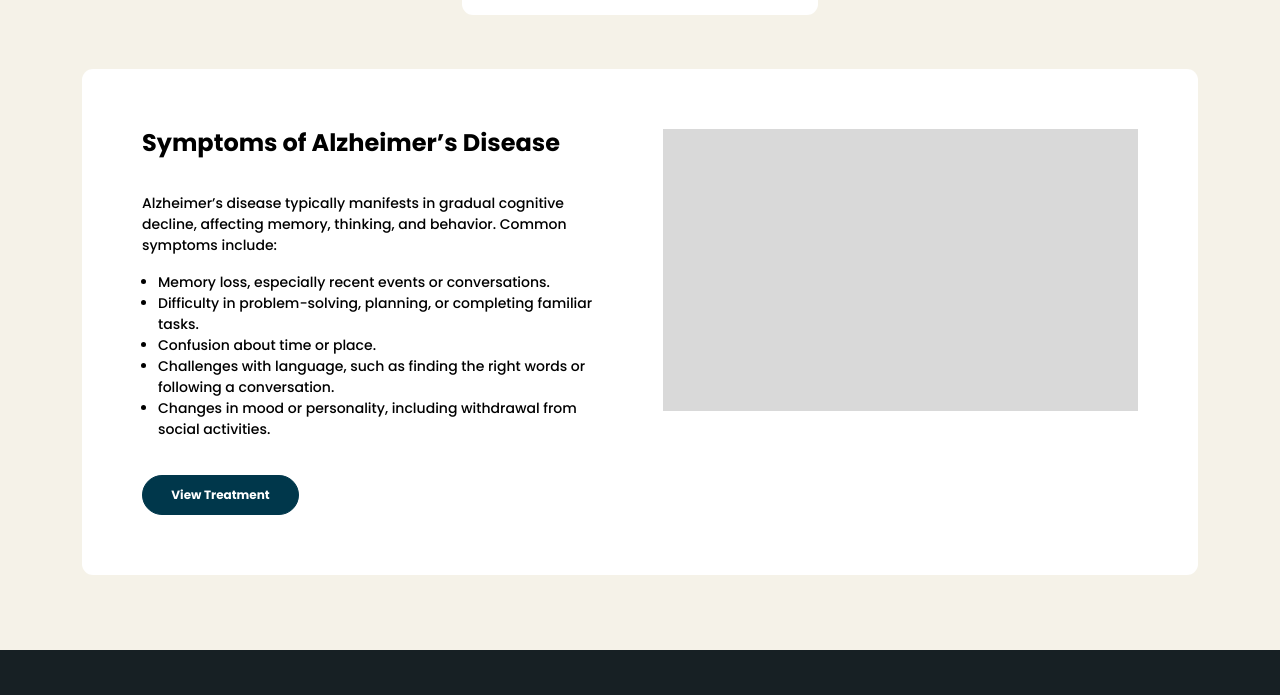
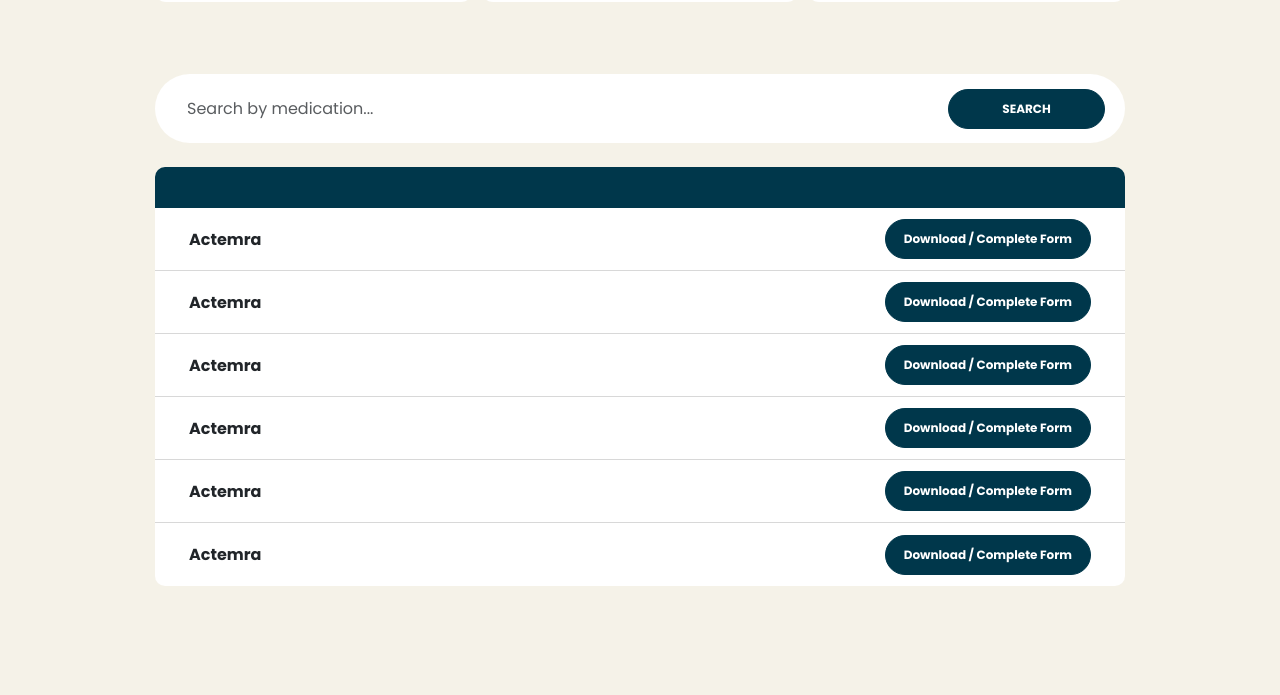
Before and after one commit to soyebamd/real-infusions, a website: page html/referrals.html in a window 1280 px wide. Shown: the part 736-1431 px from the top of the page. Drawn offline with nearby package versions, Linux system fonts and the light colour scheme.

Commit message:
height: 15.6rem;

```diff
--- a/html/referrals.html
+++ b/html/referrals.html
@@ -77,7 +77,7 @@
         </div>
       </nav>
     </header>
-
+    <main class="bg-beige">
       <section
         class="single-post text-white d-flex align-items-center justify-content-center bg-beige py-75"
         data-parallax="scroll"
@@ -89,23 +89,27 @@
         </div>
       </section>
 
-    <section class="maison-posts bg-beige text-primary d-table w-100 pb-5">
-      <div class="container">
+      <section
+        class="maison-posts maison-posts--referral bg-beige text-primary d-table w-100 pb-5"
+      >
+        <div class="container container-small">
           <div class="row">
             <div class="col-md-4">
-            <article class="mainson-post d-flex gap-5 p-29">
+              <article class="mainson-post d-flex gap-5 p-29 h-100">
                 <div class="maison-post__text text-dark">
                   <h3 class="mb-4 text-primary">Online Submission</h3>
                   <div class="maison-post__content mt-4 text-dark-v2">
-                  <ol class="ps-3">
+                    <ol class="ps-3 pb-0 mb-0">
                       <li>
-                      Fill Out the Form: Complete the referral form through our
-                      DocuSign Portal.
+                        Fill Out the Form: Complete the referral form through
+                        our DocuSign Portal.
                       </li>
                       <li>
                         Authorize Provider's Signature:
                         <ul class="list-lower-alpha">
-                        <li>Sign the form yourself while completing it, or</li>
+                          <li>
+                            Sign the form yourself while completing it, or
+                          </li>
                           <li>
                             Choose "Finish Later" and enter the provider's email
                             to sign and finalize the order remotely.
@@ -127,11 +131,11 @@
             </div>
 
             <div class="col-md-4">
-            <article class="mainson-post d-flex gap-5 p-29">
+              <article class="mainson-post d-flex gap-5 p-29 h-100">
                 <div class="maison-post__text text-dark">
                   <h3 class="mb-4 text-primary">Email Submission</h3>
                   <div class="maison-post__content mt-4 text-dark-v2">
-                  <ol class="ps-3">
+                    <ol class="ps-3 pb-0 mb-0">
                       <li>
                         Complete the Form: Fill out the referral form using our
                         DocuSign portal.
@@ -142,14 +146,14 @@
                           </li>
                           <li>
                             Alternatively, print the order form directly from
-                          DocuSign and fill it out manually, ensuring to obtain
-                          the provider's signature.
+                            DocuSign and fill it out manually, ensuring to
+                            obtain the provider's signature.
                           </li>
                         </ul>
                       </li>
                       <li>
-                      Attach Documents: Include the completed referral form and
-                      all required supplementary documents.
+                        Attach Documents: Include the completed referral form
+                        and all required supplementary documents.
                       </li>
                       <li>
                         Email the Documents: Send all documents via email to
@@ -162,11 +166,11 @@
             </div>
 
             <div class="col-md-4">
-            <article class="mainson-post d-flex gap-5 p-29">
+              <article class="mainson-post d-flex gap-5 p-29 h-100">
                 <div class="maison-post__text text-dark">
                   <h3 class="mb-4 text-primary">Fax Submission</h3>
                   <div class="maison-post__content mt-4 text-dark-v2">
-                  <ol class="ps-3">
+                    <ol class="ps-3 pb-0 mb-0">
                       <li>
                         Complete the Form: Fill out the referral form using our
                         DocuSign portal.
@@ -177,14 +181,14 @@
                           </li>
                           <li>
                             Alternatively, print the order form directly from
-                          DocuSign and fill it out manually, ensuring to obtain
-                          the provider's signature.
+                            DocuSign and fill it out manually, ensuring to
+                            obtain the provider's signature.
                           </li>
                         </ul>
                       </li>
                       <li>
-                      Attach Documents: Include the completed referral form and
-                      all required supplementary documents.
+                        Attach Documents: Include the completed referral form
+                        and all required supplementary documents.
                       </li>
                       <li>
                         Fax the Documents: Send all documents via fax to (305)
@@ -196,46 +200,111 @@
               </article>
             </div>
           </div>
+        </div>
+      </section>
 
-        <article class="mainson-post d-flex flex-wrap flex-lg-nowrap gap-5">
-          <div class="maison-post__feature-img order-0 order-lg-2">
-            <img
-              src="images/img-placeholder.png"
-              alt=""
-              class="img-fluid feature-img"
+      <section class="search bg-beige py-4">
+        <div class="container container-small">
+          <div class="search__bar">
+            <input
+              type="text"
+              class="form-control shadow-none border-0"
+              placeholder="Search by medication..."
             />
+
+            <button class="btn btn-primary btn-sm" type="button">SEARCH</button>
           </div>
+        </div>
+      </section>
 
-          <div class="maison-post__text text-dark">
-            <h3 class="mb-4">Symptoms of Alzheimer’s Disease</h3>
-            <div class="maison-post__content my-4">
-              <p>
-                Alzheimer’s disease typically manifests in gradual cognitive
-                decline, affecting memory, thinking, and behavior. Common
-                symptoms include:
-              </p>
-              <ul>
-                <li>Memory loss, especially recent events or conversations.</li>
-                <li>
-                  Difficulty in problem-solving, planning, or completing
-                  familiar tasks.
+      <section class="bg-beige">
+        <div class="container container-small">
+          <div class="download">
+            <div class="download__header"></div>
+            <ul class="download__cards m-0 p-0">
+              <li
+                class="download__card d-flex bg-white justify-content-between align-items-center"
+              >
+                <div class="download__card-title">
+                  <h4 class="fs-6 m-0">Actemra</h4>
+                </div>
+                <div class="download__card-download-link">
+                  <a href="#" class="btn btn-primary btn-sm"
+                    >Download / Complete Form</a
+                  >
+                </div>
               </li>
-                <li>Confusion about time or place.</li>
-                <li>
-                  Challenges with language, such as finding the right words or
-                  following a conversation.
+
+              <li
+                class="download__card d-flex bg-white justify-content-between align-items-center"
+              >
+                <div class="download__card-title">
+                  <h4 class="fs-6 m-0">Actemra</h4>
+                </div>
+                <div class="download__card-download-link">
+                  <a href="#" class="btn btn-primary btn-sm"
+                    >Download / Complete Form</a
+                  >
+                </div>
               </li>
-                <li>
-                  Changes in mood or personality, including withdrawal from
-                  social activities.
+
+              <li
+                class="download__card d-flex bg-white justify-content-between align-items-center"
+              >
+                <div class="download__card-title">
+                  <h4 class="fs-6 m-0">Actemra</h4>
+                </div>
+                <div class="download__card-download-link">
+                  <a href="#" class="btn btn-primary btn-sm"
+                    >Download / Complete Form</a
+                  >
+                </div>
+              </li>
+
+              <li
+                class="download__card d-flex bg-white justify-content-between align-items-center"
+              >
+                <div class="download__card-title">
+                  <h4 class="fs-6 m-0">Actemra</h4>
+                </div>
+                <div class="download__card-download-link">
+                  <a href="#" class="btn btn-primary btn-sm"
+                    >Download / Complete Form</a
+                  >
+                </div>
+              </li>
+
+              <li
+                class="download__card d-flex bg-white justify-content-between align-items-center"
+              >
+                <div class="download__card-title">
+                  <h4 class="fs-6 m-0">Actemra</h4>
+                </div>
+                <div class="download__card-download-link">
+                  <a href="#" class="btn btn-primary btn-sm"
+                    >Download / Complete Form</a
+                  >
+                </div>
+              </li>
+
+              <li
+                class="download__card d-flex bg-white justify-content-between align-items-center"
+              >
+                <div class="download__card-title">
+                  <h4 class="fs-6 m-0">Actemra</h4>
+                </div>
+                <div class="download__card-download-link">
+                  <a href="#" class="btn btn-primary btn-sm"
+                    >Download / Complete Form</a
+                  >
+                </div>
               </li>
             </ul>
           </div>
-            <a href="#" class="btn btn-primary btn-sm">View Treatment</a>
-          </div>
-        </article>
         </div>
       </section>
+      <div class="spacer h-25"></div>
+    </main>
 
     <footer class="footer bg-dark-v2 text-white">
       <div class="footer-top p-5">
--- a/html/scss/main.scss
+++ b/html/scss/main.scss
@@ -49,8 +49,12 @@
   background-color: $beige;
 }
 
+.container {
+  max-width: calc(1200px + var(--bs-gutter-x) * 0.5);
+}
+
 .container-small {
-  max-width: 980px;
+  max-width: calc(982px + var(--bs-gutter-x) * 0.5);
 }
 
 /*.fs-6 == 16px*/
@@ -511,6 +515,17 @@
   list-style: lower-alpha;
 }
 
+.maison-posts--referral {
+  .row,
+  .row > * {
+    --bs-gutter-x: 10px !important;
+  }
+  h3 {
+    font-size: 20 px;
+  }
+  font-size: 12px;
+}
+
 .mainson-post {
   max-width: 1200px;
   padding: 60px;
@@ -554,3 +569,48 @@
     }
   }
 }
+
+.search__bar {
+  display: flex;
+  max-width: 982px;
+  min-height: 69px;
+  border-radius: 55px;
+  background: #fff;
+  font-size: 16px;
+  margin: auto;
+  font-weight: 400;
+  overflow: hidden;
+  align-items: center;
+  padding: 14px 20px;
+  input {
+    border-radius: 55px;
+    min-width: 146px;
+    height: 40px;
+  }
+}
+
+.download {
+  border-radius: 10px;
+  overflow: hidden;
+  .download__header {
+    background: #00374b;
+    height: 41px;
+  }
+
+  .download__card {
+    height: 63px;
+    padding: 10px 34px;
+    border-bottom: 1px solid #d8d8d8;
+    &:last-child {
+      border-bottom: 0;
+    }
+  }
+}
+
+.spacer {
+  display: table;
+  clear: both;
+  &.h-25 {
+    height: 15.6rem !important;
+  }
+}
```
Also changed, not shown: html/scss/main.css, html/scss/main.min.css, 2 other files. Lines whose indentation alone changed are shown as unchanged.
